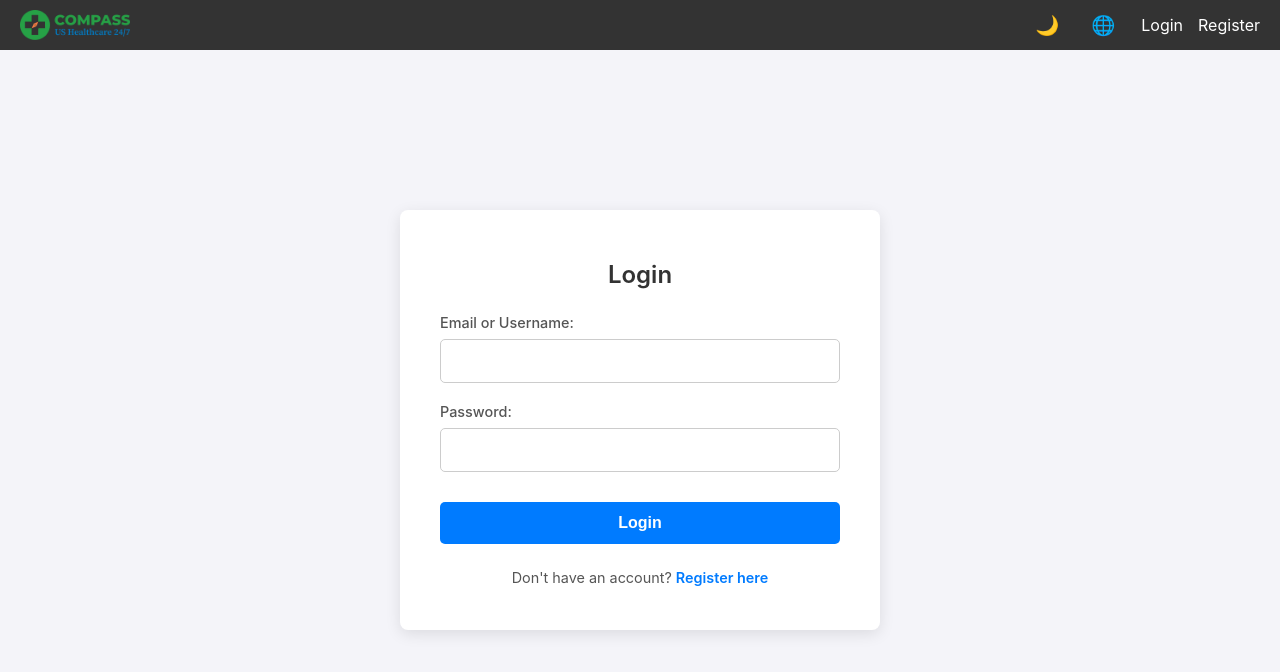
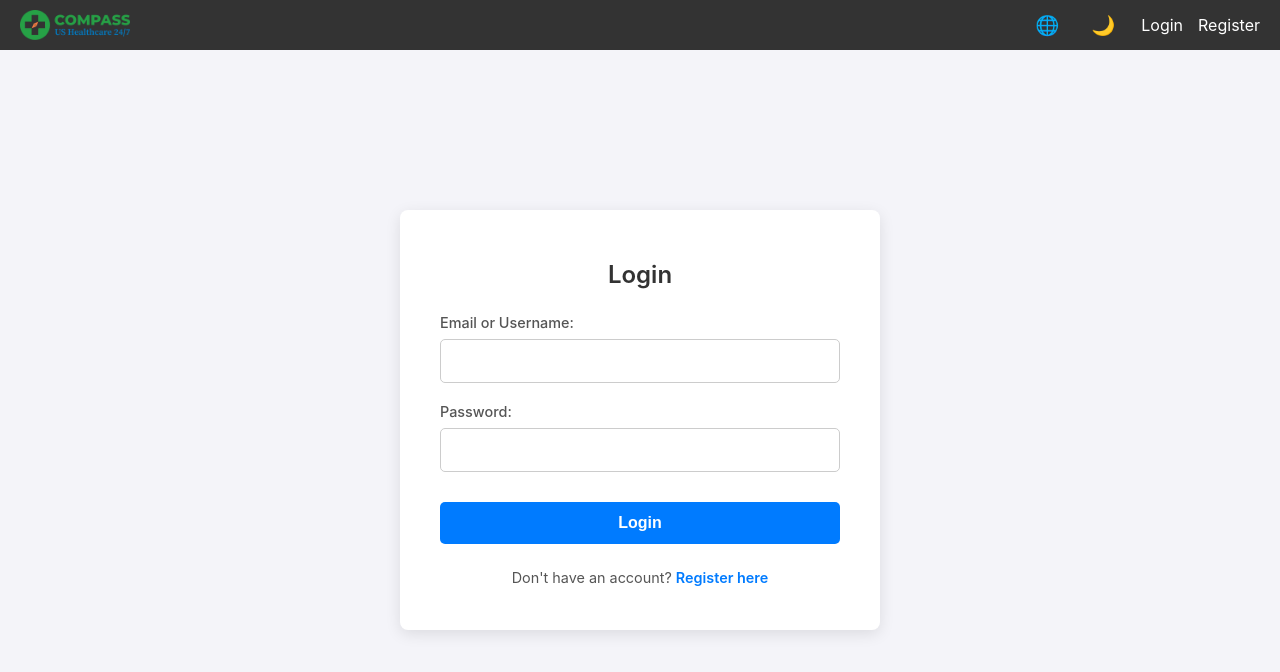
Before and after one commit to ahnguyen17/CompassAI, a React (Vite) app in the folder frontend/client/: page /login in a window 1280 px wide. Shown: the top 672 px of the page. Built offline with nearby package versions, Linux system fonts and the light colour scheme; no server answers.

Commit message:
swap nav bar

```diff
--- a/frontend/client/src/components/Navbar.tsx
+++ b/frontend/client/src/components/Navbar.tsx
@@ -159,17 +159,8 @@ const Navbar: React.FC<NavbarProps> = ({ isSidebarVisible, toggleSidebarVisibili
         )}
       </div>
 
-      {/* Right side: Theme, Language, Auth Links/Dropdown */}
+      {/* Right side: Language, Theme, Auth Links/Dropdown */}
       <div style={{ display: 'flex', alignItems: 'center' }}>
-        {/* Theme Toggle Button */}
-        <button
-            onClick={toggleTheme}
-            style={{ background: 'none', border: 'none', color: '#fff', cursor: 'pointer', fontSize: '1.2em', marginRight: '20px' }}
-            title={isDarkMode ? "Switch to Light Mode" : "Switch to Dark Mode"}
-        >
-            {isDarkMode ? '☀️' : '🌙'}
-        </button>
-
         {/* Language Dropdown */}
         <div ref={langDropdownRef} style={{ position: 'relative', display: 'inline-block', marginRight: '20px' }}>
           <button
@@ -214,6 +205,15 @@ const Navbar: React.FC<NavbarProps> = ({ isSidebarVisible, toggleSidebarVisibili
             </div>
           )}
         </div>
+
+        {/* Theme Toggle Button */}
+        <button
+            onClick={toggleTheme}
+            style={{ background: 'none', border: 'none', color: '#fff', cursor: 'pointer', fontSize: '1.2em', marginRight: '20px' }}
+            title={isDarkMode ? "Switch to Light Mode" : "Switch to Dark Mode"}
+        >
+            {isDarkMode ? '☀️' : '🌙'}
+        </button>
 
         {isLoggedIn ? (
           <>
```
Also changed, not shown: 2 other files (tests, documents, lock files or other folders).
